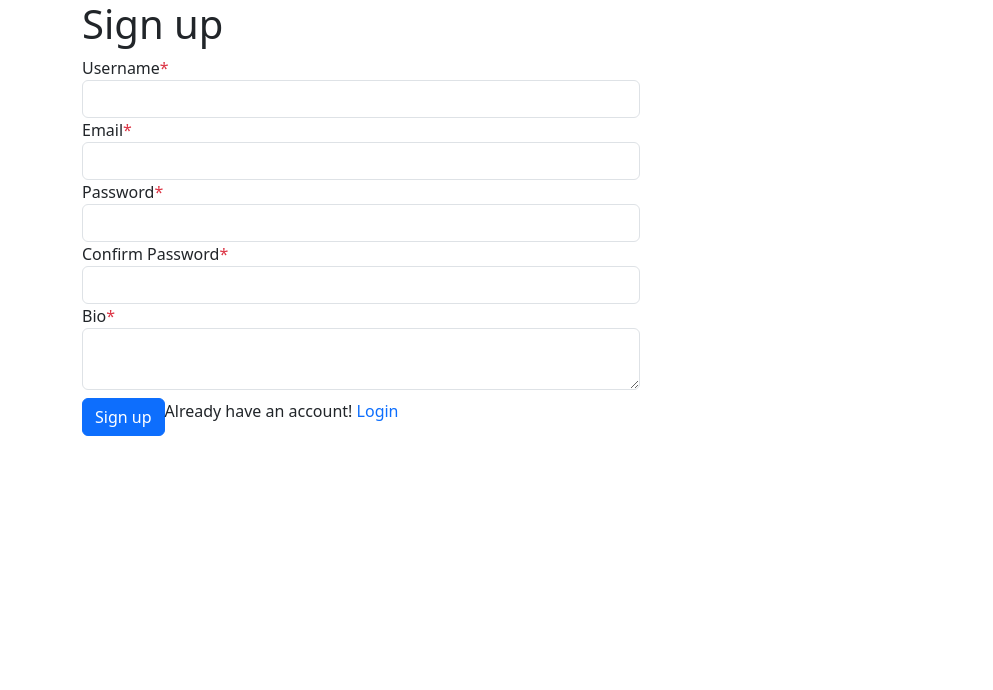
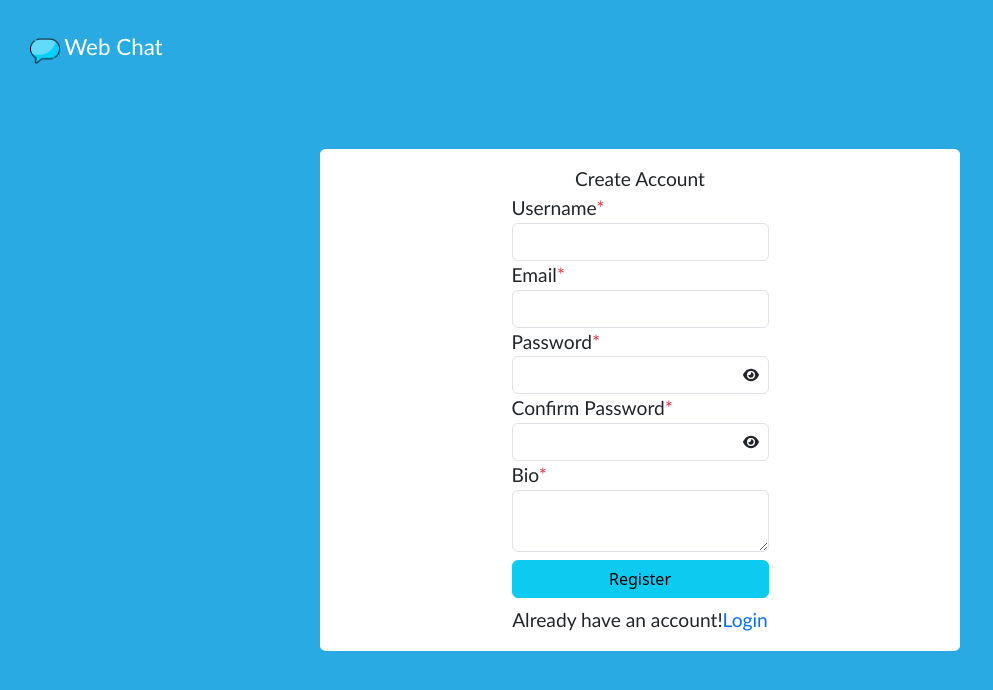
Before and after one commit to taranjeetdev/react-firebase, a React (Create React App) app: page /signup in a window 1280 px wide. Shown: the top 690 px of the page, without its empty margins (0-993 px from the left). Built offline with nearby package versions, Linux system fonts and the light colour scheme.

Commit message:
chat_signup_changes

```diff
--- a/src/auth/Login.js
+++ b/src/auth/Login.js
@@ -11,7 +11,7 @@ import { useDispatch, useSelector } from 'react-redux';
 import Imglogo from '../Images/speech-bubble.png';
 import { FaEye, FaEyeSlash } from 'react-icons/fa6';
 
-const Login = () => {
+const Login = ({isMobile}) => {
     const [formdata, setFormdata] = useState({
         email: '',
         password: ''
@@ -25,19 +25,19 @@ const Login = () => {
     let emailregex = /^[a-zA-Z0-9.!#$%&'*+/=?^_`{|}~-]+@[a-zA-Z0-9-]+(?:\.[a-zA-Z0-9-]+)*$/;
     const [isShow, setIsShow] = useState(false);
 
-    const [width, setWidth] = useState(window.innerWidth);
-    const handleSize = () => {
-        setWidth(window.innerWidth);
-    };
+    // const [width, setWidth] = useState(window.innerWidth);
+    // const handleSize = () => {
+    //     setWidth(window.innerWidth);
+    // };
 
-    useEffect(() => {
-        window.addEventListener("resize", handleSize);
-        return () => {
-            window.addEventListener("resize", handleSize);
-        }
-    }, []);
+    // useEffect(() => {
+    //     window.addEventListener("resize", handleSize);
+    //     return () => {
+    //         window.addEventListener("resize", handleSize);
+    //     }
+    // }, []);
 
-    const isMobile = width <= 917;
+    // const isMobile = width <= 917;
 
     const handleChange = (e) => {
         const { name, value } = e.target;
@@ -106,7 +106,7 @@ const Login = () => {
                 /> <span className='login-text'>Web Chat</span>
             </div>
 
-            <div className='row justify-content-center w-100'>
+            <div className={isMobile ? 'row justify-content-center' : 'row justify-content-center w-100'}>
                 <div className='login-part col-lg-6 col-md-6'>
                     <span className='d-block text-center login-heading'>Login in to continue to Web Chat.</span>
                     <div className='d-flex justify-content-center'>
@@ -124,34 +124,14 @@ const Login = () => {
                             </div>
                             <div className='form-group col-12'>
                                 <label className='input-labels'>Password</label>
-                                <input
-                                    type={isShow ? 'text' : 'password'}
-                                    className='form-control'
-                                    name='password'
-                                    value={formdata?.password}
-                                    onChange={handleChange}
-                                />
-                                {
-                                    isShow
-                                        ?
-                                        <FaEyeSlash
-                                            style={{
-                                                position: 'absolute',
-                                                left: '57%',
-                                                top: '44.5%'
-                                            }}
-                                            onClick={() => setIsShow(!isShow)}
-                                        />
-                                        :
-                                        <FaEye
-                                            style={{
-                                                position: 'absolute',
-                                                left: '57%',
-                                                top: '44.5%'
-                                            }}
-                                            onClick={() => setIsShow(!isShow)}
-                                        />
-                                }
+                                <div style={{ position: 'relative' }}>
+                                    <input type={isShow ? 'text' : 'password'} className="form-control" name="password" value={formdata?.password} onChange={handleChange} />
+                                    {isShow ? (
+                                        <FaEyeSlash style={{ position: 'absolute', right: '10px', top: '50%', transform: 'translateY(-50%)', cursor: 'pointer' }} onClick={() => setIsShow(!isShow)} />
+                                    ) : (
+                                        <FaEye style={{ position: 'absolute', right: '10px', top: '50%', transform: 'translateY(-50%)', cursor: 'pointer' }} onClick={() => setIsShow(!isShow)} />
+                                    )}
+                                </div>
                                 {errors?.password && <span className='text-danger'>{errors?.password}</span>}
                             </div>
                             <button type='submit' className='btn btn-info w-100 mt-2'>
--- a/src/auth/Signup.js
+++ b/src/auth/Signup.js
@@ -4,8 +4,10 @@ import { user_signup } from '../Database/firebasefunctions';
 import { doc, setDoc } from 'firebase/firestore';
 import { db } from '../Database/firebase';
 import { toast } from 'react-toastify';
+import { FaEye, FaEyeSlash } from 'react-icons/fa6';
+import Imglogo from '../Images/speech-bubble.png';
 
-const Signup = () => {
+const Signup = ({isMobile}) => {
     const [formdata, setFormdata] = useState({
         username: '',
         email: '',
@@ -22,6 +24,8 @@ const Signup = () => {
     });
     let emailregex = /^[a-zA-Z0-9.!#$%&'*+/=?^_`{|}~-]+@[a-zA-Z0-9-]+(?:\.[a-zA-Z0-9-]+)*$/;
     const navigate = useNavigate();
+    const [isPass, setIsPass] = useState(false);
+    const [isConfirmPass, setIsConfirmPass] = useState(false);
 
     const handleChange = (e) => {
         const { name, value } = e.target;
@@ -31,15 +35,15 @@ const Signup = () => {
                 setFormdata({ ...formdata, username: value });
                 break;
             case 'email':
-                setErrors({ ...errors, email: value === '' ? 'Email is required': !emailregex.test(value) ? "Enter a Valid Email" : null });
+                setErrors({ ...errors, email: value === '' ? 'Email is required' : !emailregex.test(value) ? "Enter a Valid Email" : null });
                 setFormdata({ ...formdata, email: value });
                 break;
             case 'password':
-                setErrors({ ...errors, password: value === '' ? 'Password is required': value.length <= 5 ? 'Password should be more than 5 characters' : null });
+                setErrors({ ...errors, password: value === '' ? 'Password is required' : value.length <= 5 ? 'Password should be more than 5 characters' : null });
                 setFormdata({ ...formdata, password: value });
                 break;
             case 'confirmpassword':
-                setErrors({ ...errors, confirmpassword: value === '' ? 'Confirm Password is required' : value !==formdata?.password ? 'Confirm Password doesnot match' : null });
+                setErrors({ ...errors, confirmpassword: value === '' ? 'Confirm Password is required' : value !== formdata?.password ? 'Confirm Password doesnot match' : null });
                 setFormdata({ ...formdata, confirmpassword: value });
                 break;
             case 'bio':
@@ -48,7 +52,7 @@ const Signup = () => {
                 break;
 
             default:
-                setFormdata({ ...formdata, [name]: value});
+                setFormdata({ ...formdata, [name]: value });
                 break;
         }
     };
@@ -87,38 +91,68 @@ const Signup = () => {
 
 
     return (
-        <div className='container'>
-            <div className='row justify-content-center'>
-                <h1>Sign up</h1>
+        <div className='login-page d-flex flex-column justify-content-center align-items-center position-relative'>
+            <div className='position-absolute' style={{ top: '30px', left: '30px' }}>
+                <img
+                    src={Imglogo}
+                    height={30}
+                    alt='img not found'
+                /> <span className='login-text'>Web Chat</span>
+            </div>
+            <div className={isMobile ? 'row justify-content-center' : 'row justify-content-center w-50'}>
+                <div className='login-part col-12 col-12'>
+                    <span className='d-block text-center login-heading'>Create Account</span>
+                    <div className='d-flex justify-content-center'>
                         <form onSubmit={handleSubmit}>
-                    <div className='form-group col-md-6'>
-                        <label>Username<span className='text-danger'>*</span> </label>
+                            <div className='form-group col-12'>
+                                <label className='input-labels'>Username<span className='text-danger'>*</span> </label>
                                 <input type='text' className='form-control' name='username' value={formdata?.username} onChange={handleChange} />
                                 {errors?.username && <span className='text-danger'>{errors?.username}</span>}
                             </div>
-                    <div className='form-group col-md-6'>
-                        <label>Email<span className='text-danger'>*</span> </label>
+                            <div className='form-group col-12'>
+                                <label className='input-labels'>Email<span className='text-danger'>*</span> </label>
                                 <input type='text' className='form-control' name='email' value={formdata?.email} onChange={handleChange} />
                                 {errors?.email && <span className='text-danger'>{errors?.email}</span>}
                             </div>
-                    <div className='form-group col-md-6'>
-                        <label>Password<span className='text-danger'>*</span> </label>
-                        <input type='text' className='form-control' name='password' value={formdata?.password} onChange={handleChange} />
-                        {errors?.password && <span className='text-danger'>{errors?.password}</span>}
+                            <div className="form-group col-12">
+                                <label className='input-labels'>Password<span className="text-danger">*</span></label>
+                                <div style={{ position: 'relative' }}>
+                                    <input type={isPass ? 'text' : 'password'} className="form-control" name="password" value={formdata?.password} onChange={handleChange} />
+                                    {isPass ? (
+                                        <FaEyeSlash style={{ position: 'absolute', right: '10px', top: '50%', transform: 'translateY(-50%)', cursor: 'pointer' }} onClick={() => setIsPass(!isPass)} />
+                                    ) : (
+                                        <FaEye style={{ position: 'absolute', right: '10px', top: '50%', transform: 'translateY(-50%)', cursor: 'pointer' }} onClick={() => setIsPass(!isPass)} />
+                                    )}
                                 </div>
-                    <div className='form-group col-md-6'>
-                        <label>Confirm Password<span className='text-danger'>*</span> </label>
-                        <input type='text' className='form-control' name='confirmpassword' value={formdata?.confirmpassword} onChange={handleChange} />
-                        {errors?.confirmpassword && <span className='text-danger'>{errors?.confirmpassword}</span>}
+                                {errors?.password && <span className="text-danger">{errors?.password}</span>}
                             </div>
-                    <div className='form-group col-md-6'>
-                        <label>Bio<span className='text-danger'>*</span> </label>
+
+                            <div className="form-group col-12">
+                                <label className='input-labels'>Confirm Password<span className="text-danger">*</span></label>
+                                <div style={{ position: 'relative' }}>
+                                    <input type={isConfirmPass ? 'text' : 'password'} className="form-control" name="confirmpassword" value={formdata?.confirmpassword} onChange={handleChange} />
+                                    {isConfirmPass ? (
+                                        <FaEyeSlash style={{ position: 'absolute', right: '10px', top: '50%', transform: 'translateY(-50%)', cursor: 'pointer' }} onClick={() => setIsConfirmPass(!isConfirmPass)} />
+                                    ) : (
+                                        <FaEye style={{ position: 'absolute', right: '10px', top: '50%', transform: 'translateY(-50%)', cursor: 'pointer' }} onClick={() => setIsConfirmPass(!isConfirmPass)} />
+                                    )}
+                                </div>
+                                {errors?.confirmpassword && <span className="text-danger">{errors?.confirmpassword}</span>}
+                            </div>
+
+                            <div className='form-group col-12'>
+                                <label className='input-labels'>Bio<span className='text-danger'>*</span> </label>
                                 <textarea className='form-control' name='bio' value={formdata?.bio} onChange={handleChange}></textarea>
                                 {errors?.bio && <span className='text-danger'>{errors?.bio}</span>}
                             </div>
-                    <button type='submit' className='btn btn-primary mt-2'>Sign up</button>
-                    <span className='mt-4'>Already have an account! <Link to='/login' className='text-decoration-none' >Login</Link></span>
+                            <button type='submit' className='btn btn-info w-100 mt-2'>Register</button>
+                            <span className='d-block text-center mt-2 input-labels'>
+                                Already have an account!
+                                <Link to='/login' className='text-decoration-none' >Login</Link>
+                            </span>
                         </form>
+                    </div>
+                </div>
             </div>
         </div>
     )
```
Also changed, not shown: src/App.js (+15 -16 lines). Lines whose indentation alone changed are shown as unchanged.
